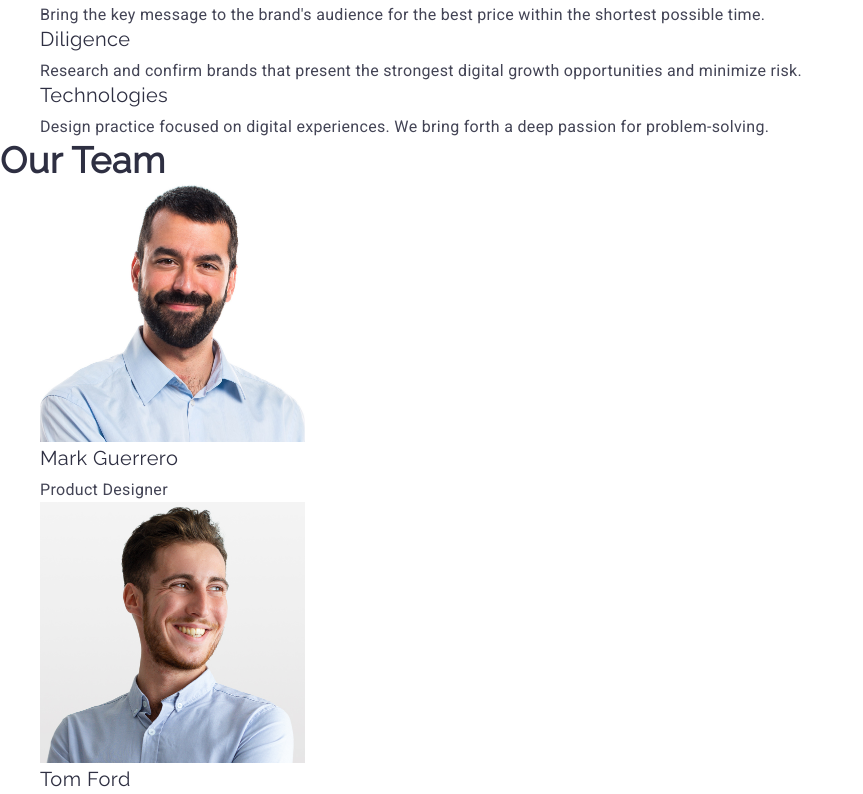
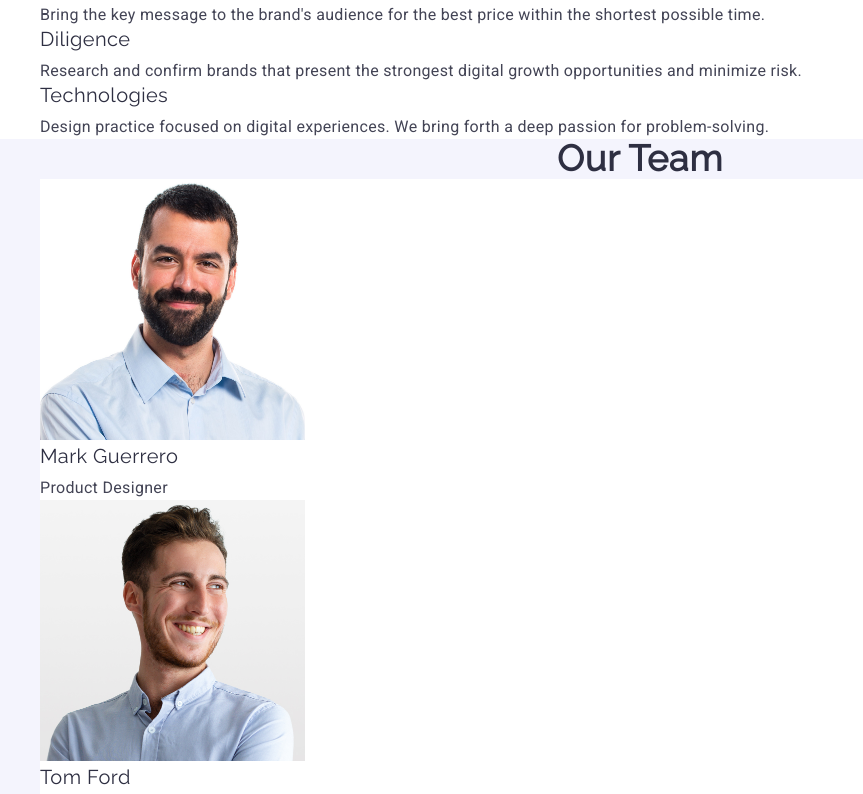
Before and after one commit to Dreamer356/goit-markup-hw-02_334, a plain HTML site: page index.html in a window 1280 px wide. Shown: the part 373-1167 px from the top of the page, without its empty margins (0-863 px from the left). Drawn offline with Linux system fonts and the light colour scheme.

Commit message:
Update style.css

```diff
--- a/css/style.css
+++ b/css/style.css
@@ -157,12 +157,22 @@
 }
 
 /* --- TEAM (3 секция) --- */
+.team-section {
+  background-color: #F4F4FD; /* Фон секции */
+}
+
 .team-title {
   font-size: 36px;
   font-weight: 700;
   color: #2e2f42;
   text-transform: capitalize;
   letter-spacing: 0.02em;
+  line-height: 1.11;         /* Исправлено */
+  text-align: center;        /* Исправлено */
+}
+
+.team-member {
+  background-color: #FFFFFF; /* Фон для пункта списка */
 }
 
 .team-member h3 {
@@ -181,6 +191,7 @@
   color: #434455;
   margin: 0;
 }
+
 
 /* --- FOOTER --- */
 .footer-link {
```
